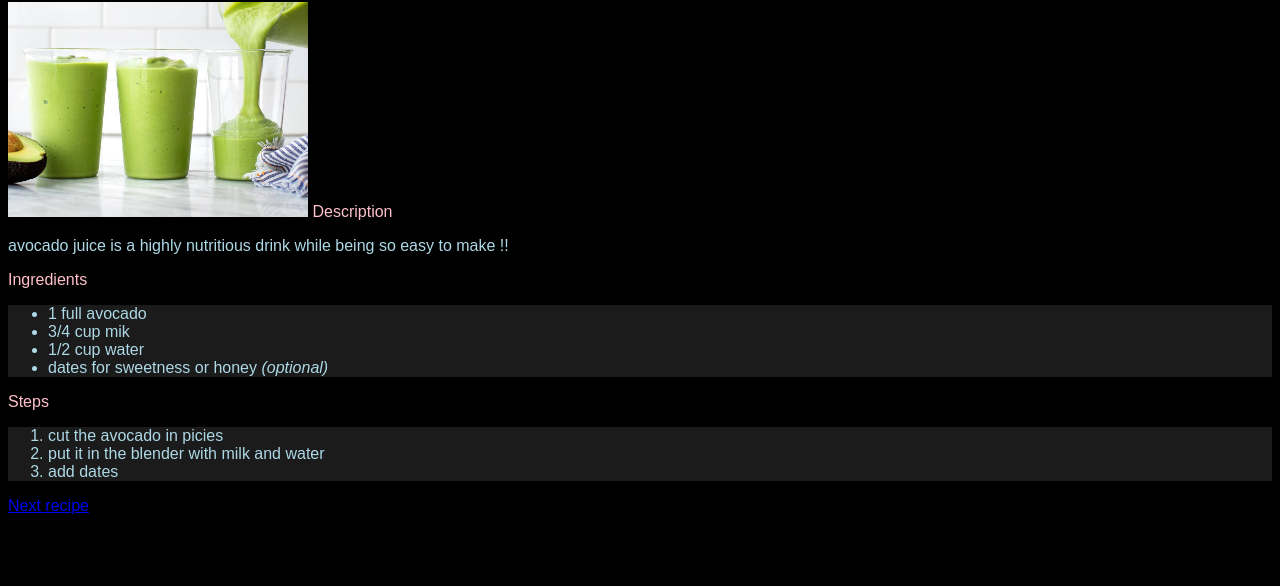
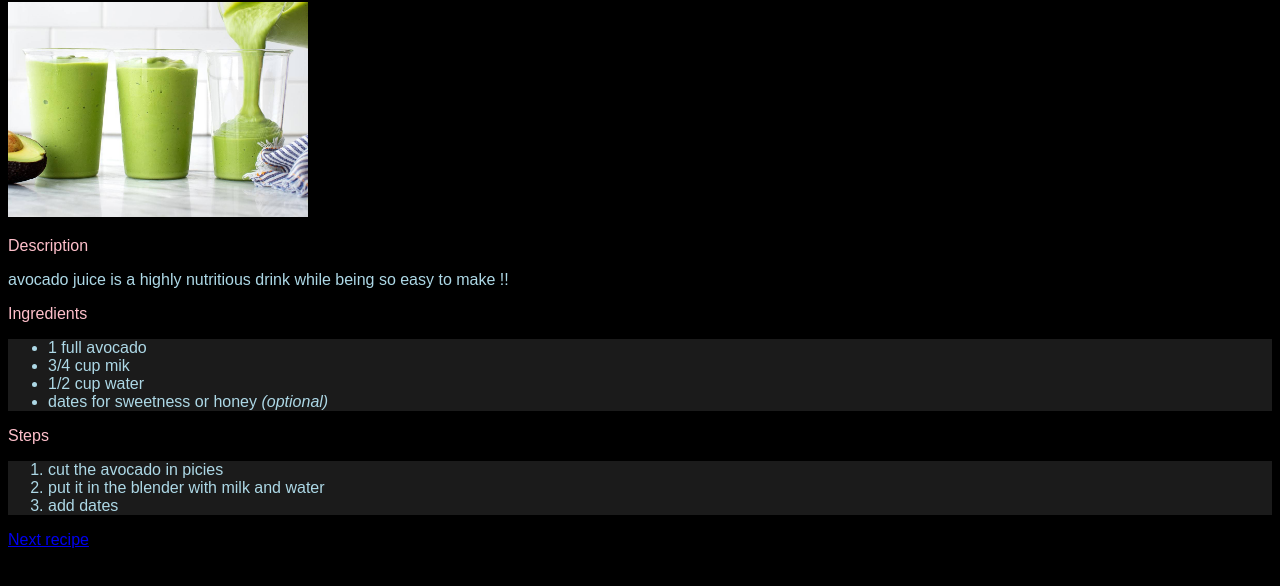
Before and after one commit to KanadeAt25/cherry, a plain HTML site: page pages/avocado-juice.html in a window 1280 px wide. Shown: the part 104-690 px from the top of the page. Drawn offline with Linux system fonts and the light colour scheme.

Commit message:
fixed the description alignment in avocado

```diff
--- a/pages/avocado-juice.html
+++ b/pages/avocado-juice.html
@@ -14,7 +14,7 @@
 <body>
   <h1>What does Avocado juice look like? general overview</h1>
   <img src="../images/avocado-smoothie.jpg" width="1160" height="831" alt="avocado-juice">
-    <h>Description</h> <p>avocado juice is a highly nutritious drink while being so easy to make !!</p>
+    <p><h>Description</h></p> <p>avocado juice is a highly nutritious drink while being so easy to make !!</p>
     <h>Ingredients</h> <p> <ul> <li>1 full avocado</li>
     <li>3/4 cup mik</li>
     <li>1/2 cup water</li>
```
